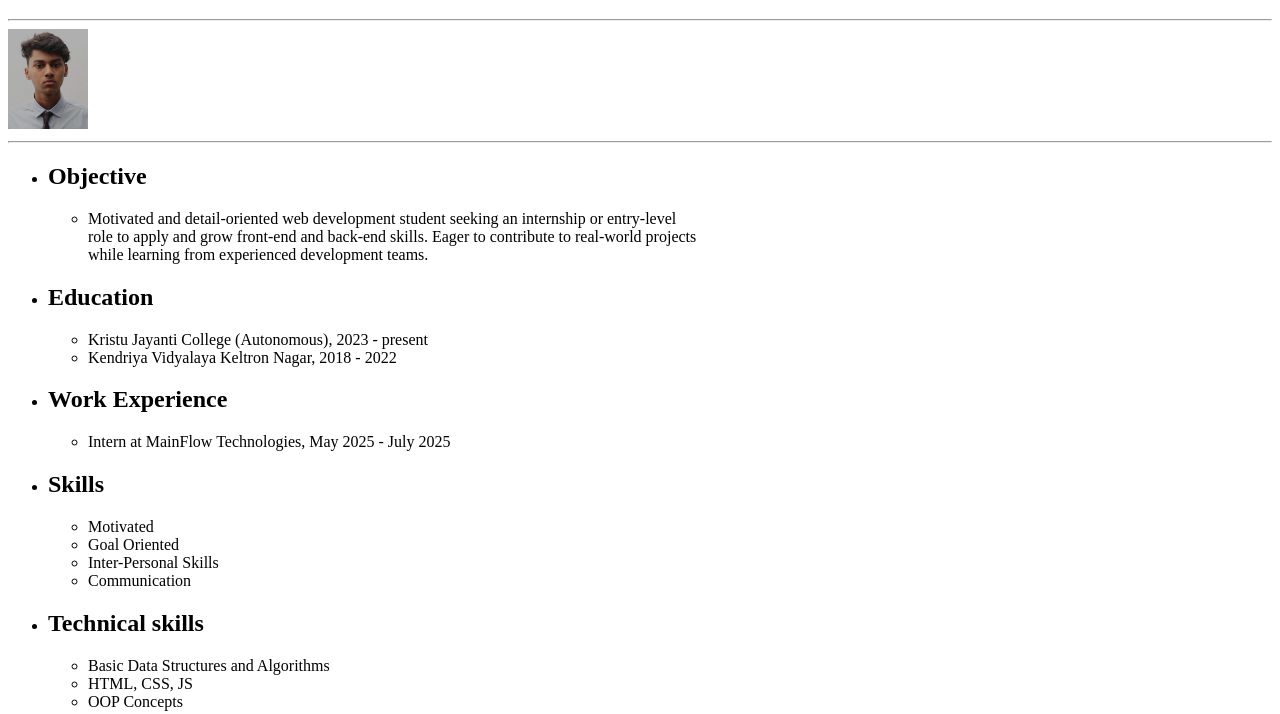
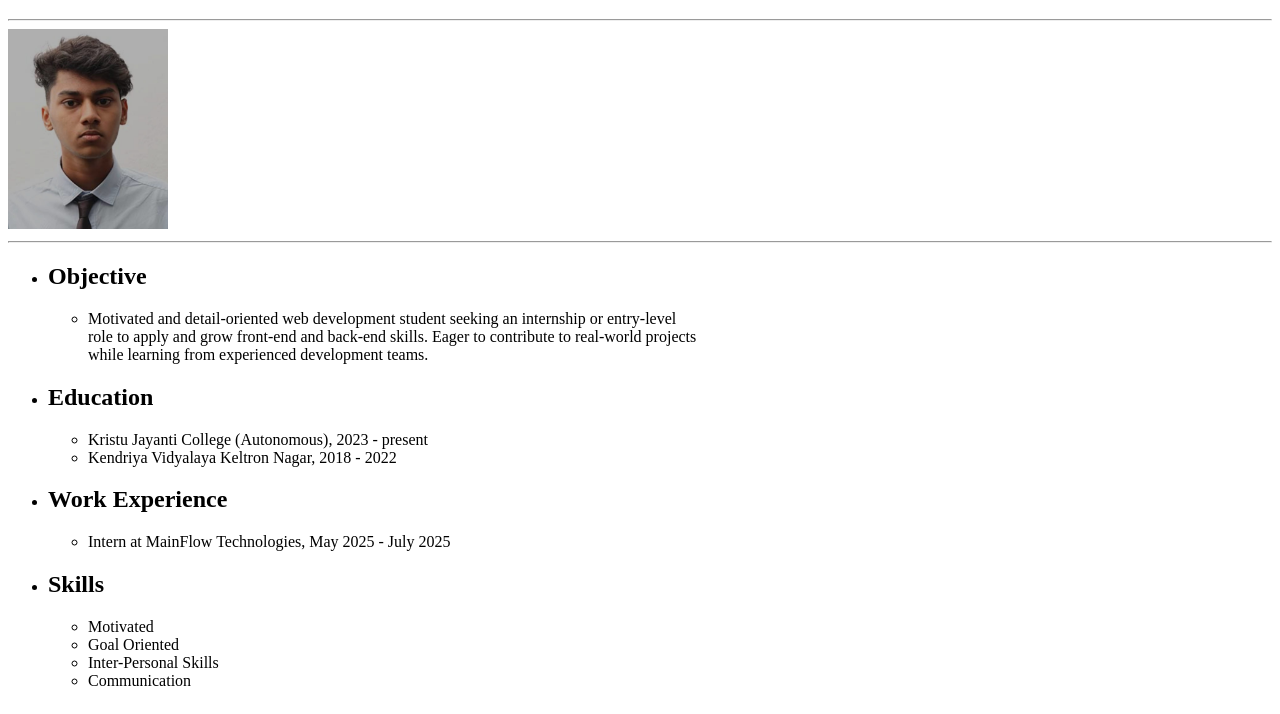
Before and after one commit to thejaspraveen30/html-portfolio, a plain HTML site: page index.html in a window 1280 px wide. Shown: the part 61-775 px from the top of the page. Drawn offline with Linux system fonts and the light colour scheme.

Commit message:
Update index.html

```diff
--- a/index.html
+++ b/index.html
@@ -10,7 +10,7 @@
     <img
       src="./Assets/images/thejas.jpg"
       alt="developer's photo"
-      height="100"
+      height="200"
     />
     <hr />
     <ul>
```
